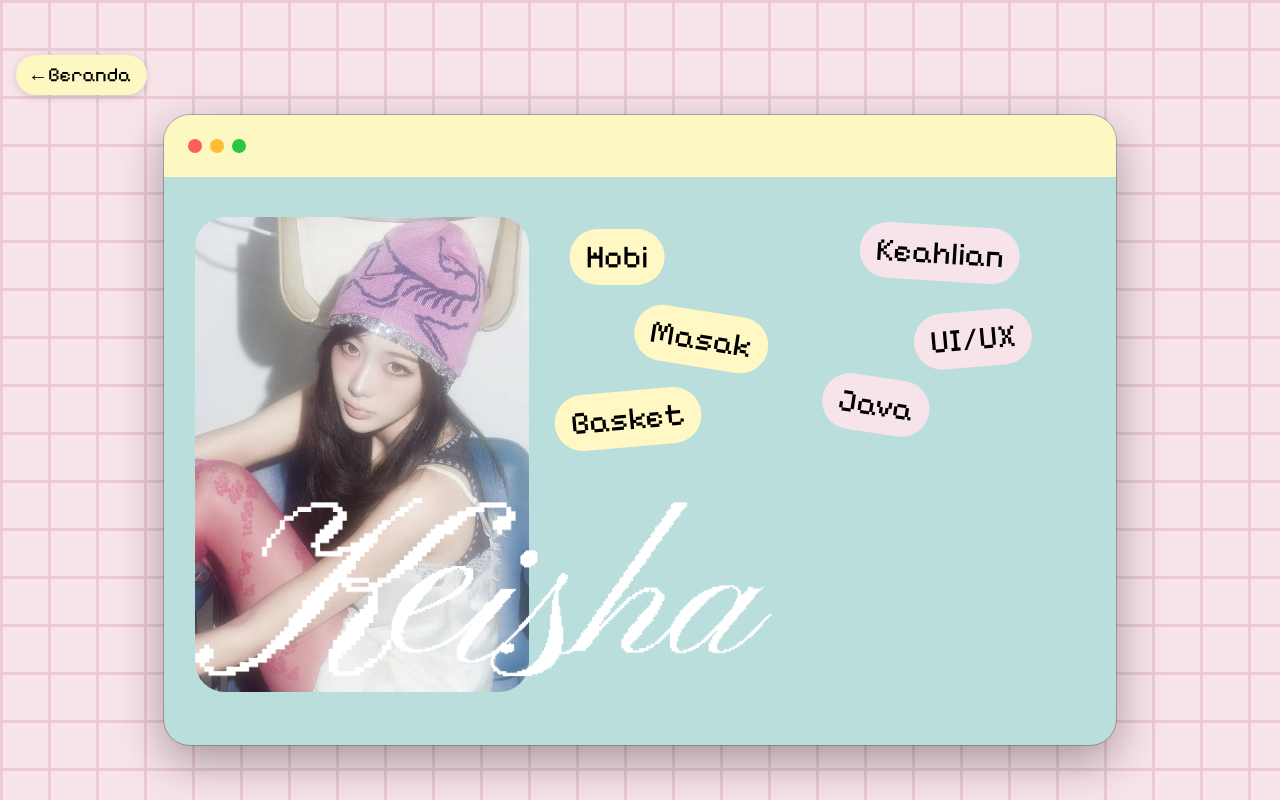
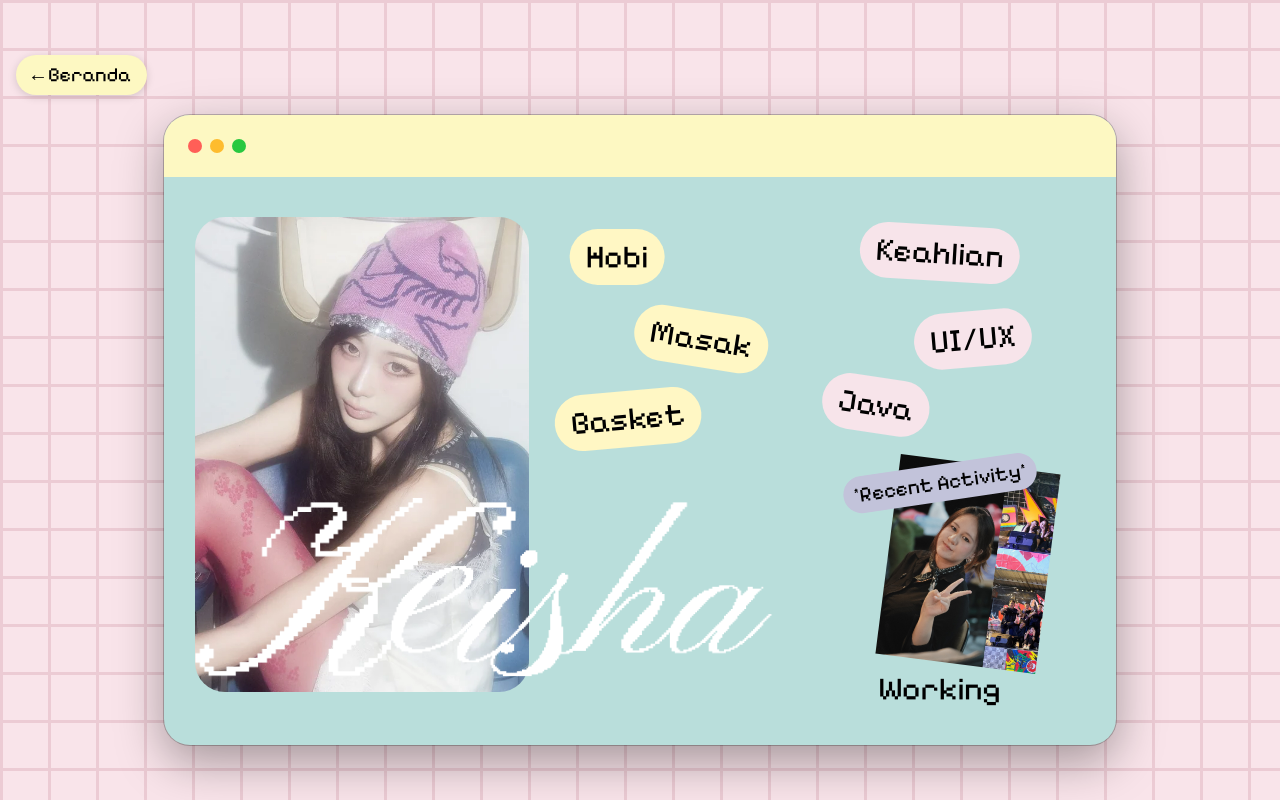
Before and after one commit to vilyasalvina/ManproTugas, a plain HTML site: page keisha.html in a window 1280 px wide. Drawn offline with Linux system fonts and the light colour scheme.

Commit message:
Update keisha.html Siklus 2

```diff
--- a/keisha.html
+++ b/keisha.html
@@ -133,6 +133,29 @@
 
     .daftar { list-style: none; }
 
+    /* Aktivitas terakhir (Siklus 2) */
+    .tag.kecil {
+      padding: calc(7.88 * var(--u)) calc(10.51 * var(--u));
+      font-size: calc(21 * var(--u));
+    }
+    .aktivitas {
+      position: absolute;
+      left: calc(787.6 * var(--u));
+      top: calc(384.9 * var(--u));
+      width: calc(161 * var(--u));
+      height: calc(201 * var(--u));
+      transform: translate(-50%, -50%) rotate(7.28deg);
+      object-fit: cover;
+    }
+    .status {
+      position: absolute;
+      left: calc(759.5 * var(--u));
+      top: calc(510 * var(--u));
+      transform: translate(-50%, -50%);
+      font-size: calc(32 * var(--u));
+      white-space: nowrap;
+    }
+
     .sr-only {
       position: absolute;
       width: 1px; height: 1px;
@@ -173,6 +196,12 @@
             <li class="tag pink" style="--x: 696; --y: 226; --r: 8.55deg;">Java</li>
           </ul>
         </section>
+
+        <section aria-label="Aktivitas terakhir">
+          <img class="aktivitas" src="img/keisha/aktivitas-working.jpg" alt="Foto Keisha sedang bekerja bersama tim">
+          <h2 class="tag ungu kecil" style="--x: 760; --y: 304; --r: -8.39deg; font-weight: 400;">*Recent Activity*</h2>
+          <p class="status">Working</p>
+        </section>
       </div>
     </div>
   </main>
```
